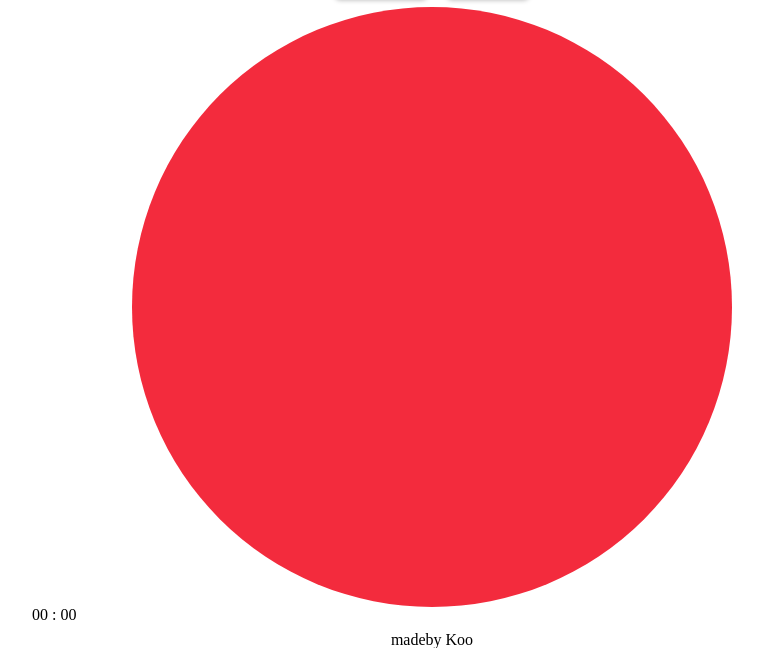
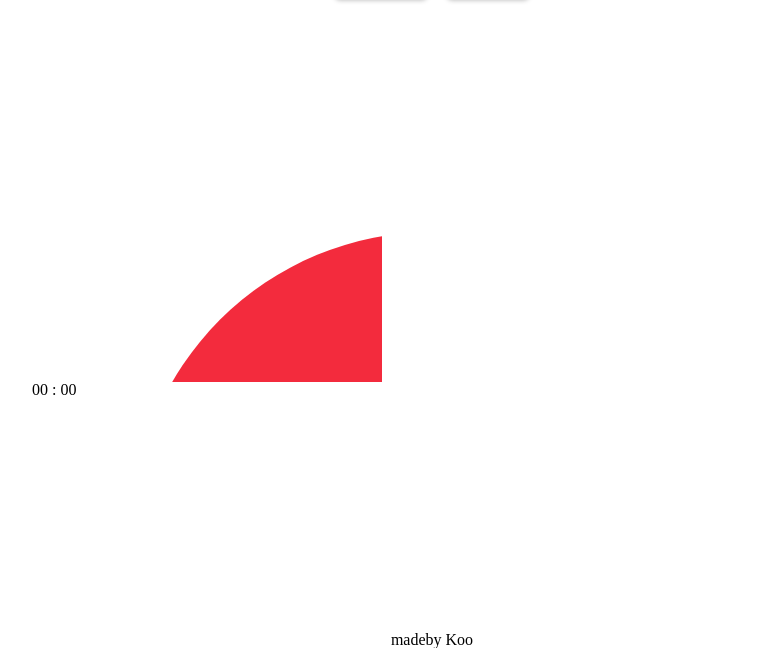
Before and after one commit to JayoonKoo/time-timer, a browser extension: page index.html in a window 1280 px wide. Shown: the part 152-800 px from the top of the page, without its empty margins (208-971 px from the left). Drawn offline with Linux system fonts and the light colour scheme.

Commit message:
refactor: 캔버스 크기조정 코드 js로 이동

```diff
--- a/index.html
+++ b/index.html
@@ -29,7 +29,7 @@
 			<!-- main -->
       <main class="main">
         <div class="main__timer">
-					<canvas id="main__timer-canvas" width="700" height="600"></canvas>
+					<canvas id="main__timer-canvas" ></canvas>
 				</div>
 				<div class="main__timer-digit">
 					<span class="main__timer-digit--min">00</span>
```
